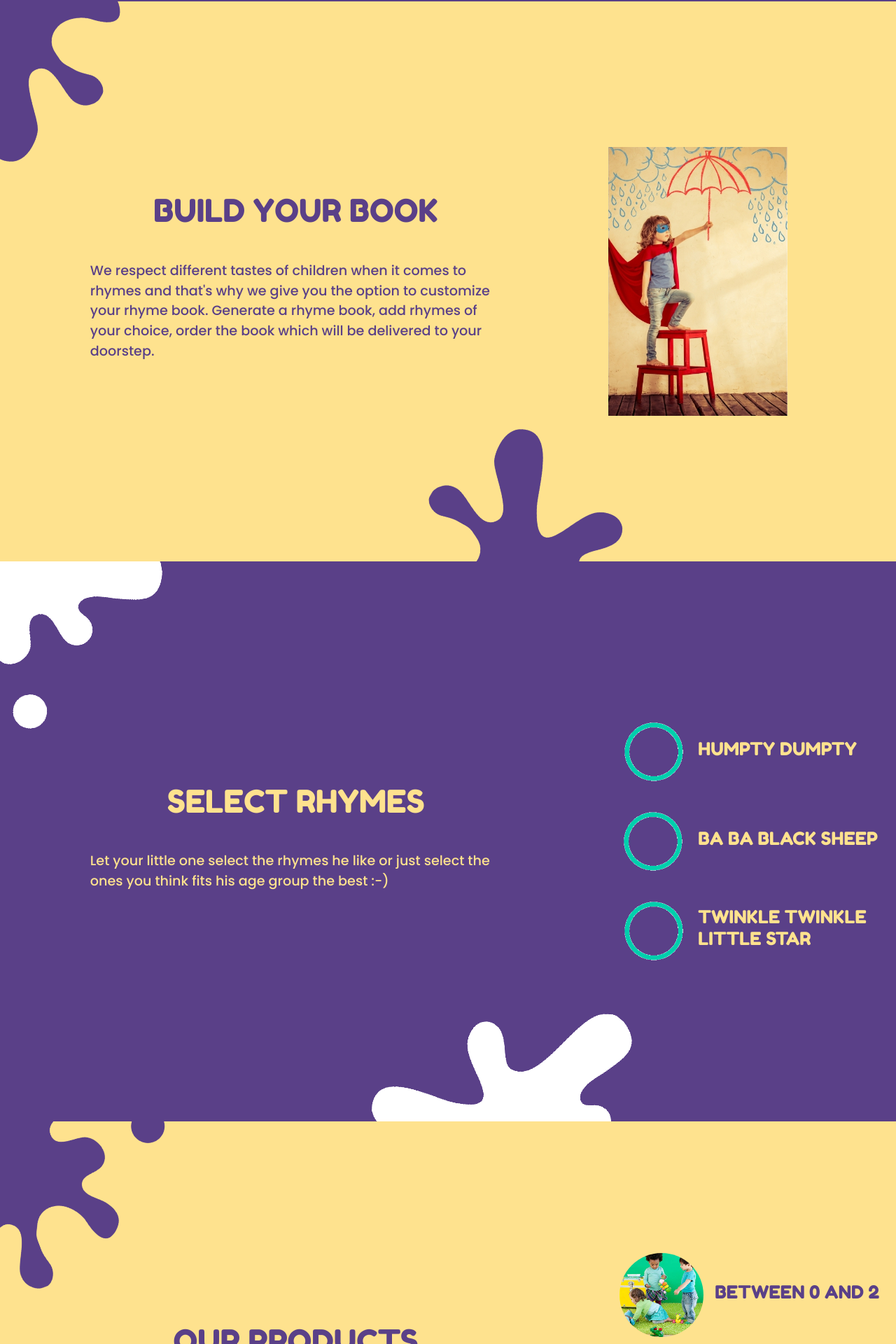
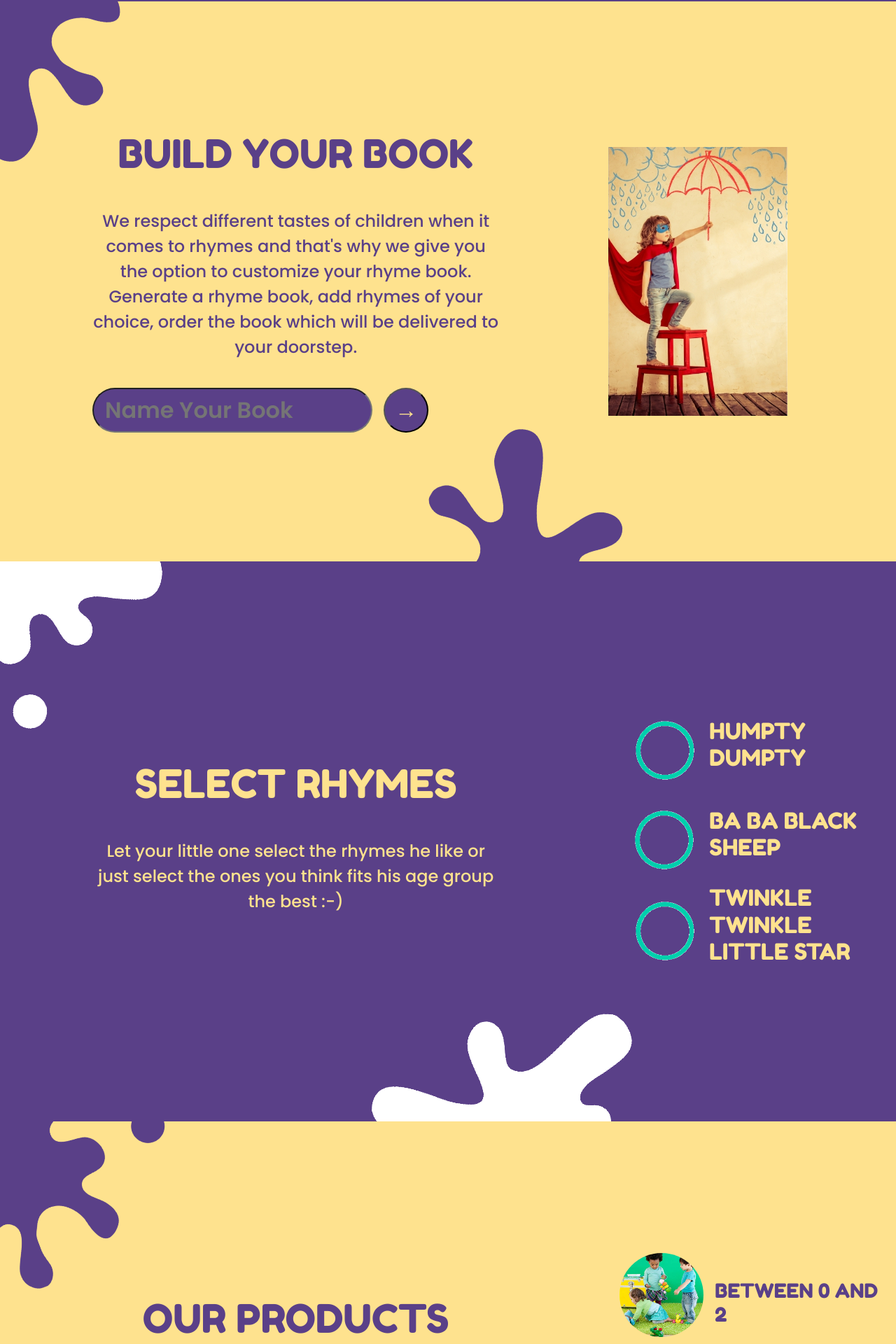
Before and after one commit to Sanket-Mathur/Prime-Rhymes, a Vue app in the folder prime-rhymes/: page / in a window 1280 px wide. Shown: the part 798-2718 px from the top of the page at 70% size. Built offline with nearby package versions, Linux system fonts and the light colour scheme.

Commit message:
Improved Responsiveness and Build Button

```diff
--- a/prime-rhymes/src/views/Home.vue
+++ b/prime-rhymes/src/views/Home.vue
@@ -4,21 +4,25 @@
       <img src="images/landing-background.jpg" alt="background">
       <div class="row d-flex justify-content-center">
         <h1 class="text-center">Prime Rhymes</h1>
-        <h3>Customize your book with Rhymes your kid likes</h3>
+        <h3 class="text-center">Customize your book with Rhymes your kid likes</h3>
       </div>
     </section>
     <section id="build">
       <img id="splash1" src="images/splash.png" alt="" class="d-none d-lg-block">
       <img id="splash2" src="images/splash.png" alt="" class="d-none d-lg-block">
       <div class="row">
-        <div class="col-12 col-md-8 d-flex align-items-center">
+        <div class="col-12 col-lg-8 d-flex align-items-center">
           <div>
             <h3 class="text-center">Build Your Book</h3><br>
-            <p>We respect different tastes of children when it comes to rhymes and that's why we give you the option to customize your rhyme book. Generate a rhyme book, add rhymes of your choice, order the book which will be delivered to your doorstep.</p>
+            <p class="text-center">We respect different tastes of children when it comes to rhymes and that's why we give you the option to customize your rhyme book. Generate a rhyme book, add rhymes of your choice, order the book which will be delivered to your doorstep.</p>
+            <form @submit="onSubmit">
+              <input v-model="bookName" type="text" placeholder="Name Your Book">
+              <input type="submit" class="d-inline" value="&rarr;">
+            </form>
           </div>
         </div>
-        <div class="col-12 col-md-4 d-flex align-items-center">
-          <img src="images/kid-with-umbrella.jpg" alt="kid" class="mx-auto mx-md-0">
+        <div class="col-12 col-lg-4 d-flex align-items-center">
+          <img src="images/kid-with-umbrella.jpg" alt="kid" class="d-none d-lg-block">
         </div>
       </div>
     </section>
@@ -29,7 +33,7 @@
         <div class="col-12 col-lg-8 d-flex align-items-center">
           <div>
             <h3 class="text-center">Select Rhymes</h3><br>
-            <p>Let your little one select the rhymes he like or just select the ones you think fits his age group the best :-)</p>
+            <p class="text-center">Let your little one select the rhymes he like or just select the ones you think fits his age group the best :-)</p>
           </div>
         </div>
         <div class="col-12 col-lg-4 d-flex align-items-center">
@@ -57,22 +61,28 @@
         <div class="col-12 col-lg-8 d-flex align-items-center">
           <div>
             <h3 class="text-center">Our products</h3><br>
-            <p>Not everyone wants to go through all the rhymes to select their favorite ones. For them we have special rhyme booklets with the rhymes we think will be the best for your children based on different age groups.</p>
+            <p class="text-center">Not everyone wants to go through all the rhymes to select their favorite ones. For them we have special rhyme booklets with the rhymes we think will be the best for your children based on different age groups.</p>
           </div>
         </div>
         <div class="col-12 col-lg-4 d-flex align-items-center">
         <table>
           <tr>
+              <router-link to="/products">
                 <td> <img src="images/children/children0-2.jpeg" alt="kid"> </td>
                 <td> <h1>Between 0 and 2</h1> </td>
+              </router-link>
             </tr>
             <tr>
+              <router-link to="/products">
                 <td> <img src="images/children/children3-5.jpeg" alt="kid"> </td>
                 <td> <h1>Between 3 and 5</h1> </td>
+              </router-link>
             </tr>
             <tr>
+              <router-link to="/products">
                 <td> <img src="images/children/children6-8.jpeg" alt="kid"> </td>
                 <td> <h1>Between 6 and 8</h1> </td>
+              </router-link>
             </tr>
           </table>
         </div>
@@ -84,6 +94,18 @@
 <script>
 export default {
   name: 'Home',
+  data() {
+    return {
+      bookName: ''
+    }
+  },
+  methods: {
+    onSubmit(e) {
+      e.preventDefault()
+      console.log(this.bookName)
+      this.bookName = ''
+    }
+  }
 }
 </script>
 
@@ -115,19 +137,20 @@ section {
 }
 #landing div h1 {
   font-family: 'Fredoka One', cursive;
-  font-size: 5vw;
+  font-size: 10vh;
   color: #FEE28E;
   text-transform: uppercase;
 }
 #landing div h3 {
   font-family: 'Poppins', sans-serif;
-  font-size: 2vw;
+  font-size: 4vh;
   color: #5A4088;
   background-color: #FEE28E;
   text-transform: uppercase;
   width: fit-content;
   padding: 1vw;
   margin: 2vh;
+  margin-left: 5vh;
 }
 
 #build {
@@ -137,24 +160,28 @@ section {
 #build .row {
   height: 100vh;
 }
+#build .row div {
+  margin: 2vh 0;
+  max-width: 100vw;
+}
 #build .row div:first-child {
   padding: 0 5vw;
 }
 #build .row div h3 {
   font-family: 'Fredoka One', cursive;
-  font-size: 3.5vw;
+  font-size: 7vh;
   color: #5A4088;
   text-transform: uppercase;
 }
 #build .row div p {
   font-family: 'Poppins', sans-serif;
-  font-size: 1.5vw;
+  font-size: 3vh;
   font-weight: 500;
   color: #5A4088;
   margin: 1vw;
 }
 #build .row div img {
-  max-width: 20vw;
+  width: 20vw;
 }
 #build #splash1 {
   position: absolute;
@@ -170,6 +197,34 @@ section {
   left: 70vh;
   transform: rotate(120deg);
 }
+input[type=text] {
+    height: 8vh;
+    width: 50vh;
+    max-width: 80vw;
+    padding-left: 2vh;
+    margin-left: 2vh;
+    border-radius: 4vh;
+    font-family: 'Poppins', sans-serif;
+    font-size: 4vh;
+    background-color: #5A4088;
+    font-weight: 600;
+    color: white;
+}
+#build input[type=submit] {
+  height: 8vh;
+  width: 8vh;
+  background: #5A4088;
+  color: #FEE28E;
+  border-radius: 50%;
+  font-family: 'Poppins', sans-serif;
+  font-size: 4vh;
+  background-color: #5A4088;
+  font-weight: 600;
+  margin-left: 2vh;
+}
+#build form {
+  margin-top: 5vh;
+}
 
 #select {
   background: #5A4088;
@@ -183,21 +238,21 @@ section {
 }
 #select .row div h3 {
   font-family: 'Fredoka One', cursive;
-  font-size: 3.5vw;
+  font-size: 7vh;
   color: #FEE28E;
   text-transform: uppercase;
 }
 #select .row div p {
   font-family: 'Poppins', sans-serif;
-  font-size: 1.5vw;
+  font-size: 3vh;
   font-weight: 500;
   color: #FEE28E;
   margin: 1vw;
 }
 #select .row div img {
   width: 10vw;
+  margin-left: 2vh;
 }
-
 #select #splash1 {
   position: absolute;
   height: 50vh;
@@ -214,30 +269,37 @@ section {
 }
 #select table h1 {
   font-family: 'Fredoka One', cursive;
-  font-size: 2vw;
+  font-size: 4vh;
   color: #FEE28E;
   text-transform: uppercase;
+  margin-right: 2vh;
+  margin-bottom: 2vh;
 }
 
 #products {
   background: #FEE28E;
   overflow: hidden;
+  height: auto;
+  min-height: 100vh;
 }
 #products .row {
-  height: 100vh;
+  min-height: 100vh;
+}
+#products .row div {
+  margin: 2vh 0;
 }
 #products .row div:first-child {
   padding: 0 5vw;
 }
 #products .row div h3 {
   font-family: 'Fredoka One', cursive;
-  font-size: 3.5vw;
+  font-size: 7vh;
   color: #5A4088;
   text-transform: uppercase;
 }
 #products .row div p {
   font-family: 'Poppins', sans-serif;
-  font-size: 1.5vw;
+  font-size: 3vh;
   font-weight: 500;
   color: #5A4088;
   margin: 1vw;
@@ -259,11 +321,16 @@ section {
   left: 70vh;
   transform: rotate(70deg);
 }
+#products table a {
+  text-decoration: none;
+  cursor: pointer;
+}
 #products table h1 {
   font-family: 'Fredoka One', cursive;
-  font-size: 2vw;
+  font-size: 3.5vh;
   color: #5A4088;
   text-transform: uppercase;
+  margin-right: 2vh;
 }
 #products table img {
   height: 15vh;
```
Lines whose indentation alone changed are shown as unchanged.
